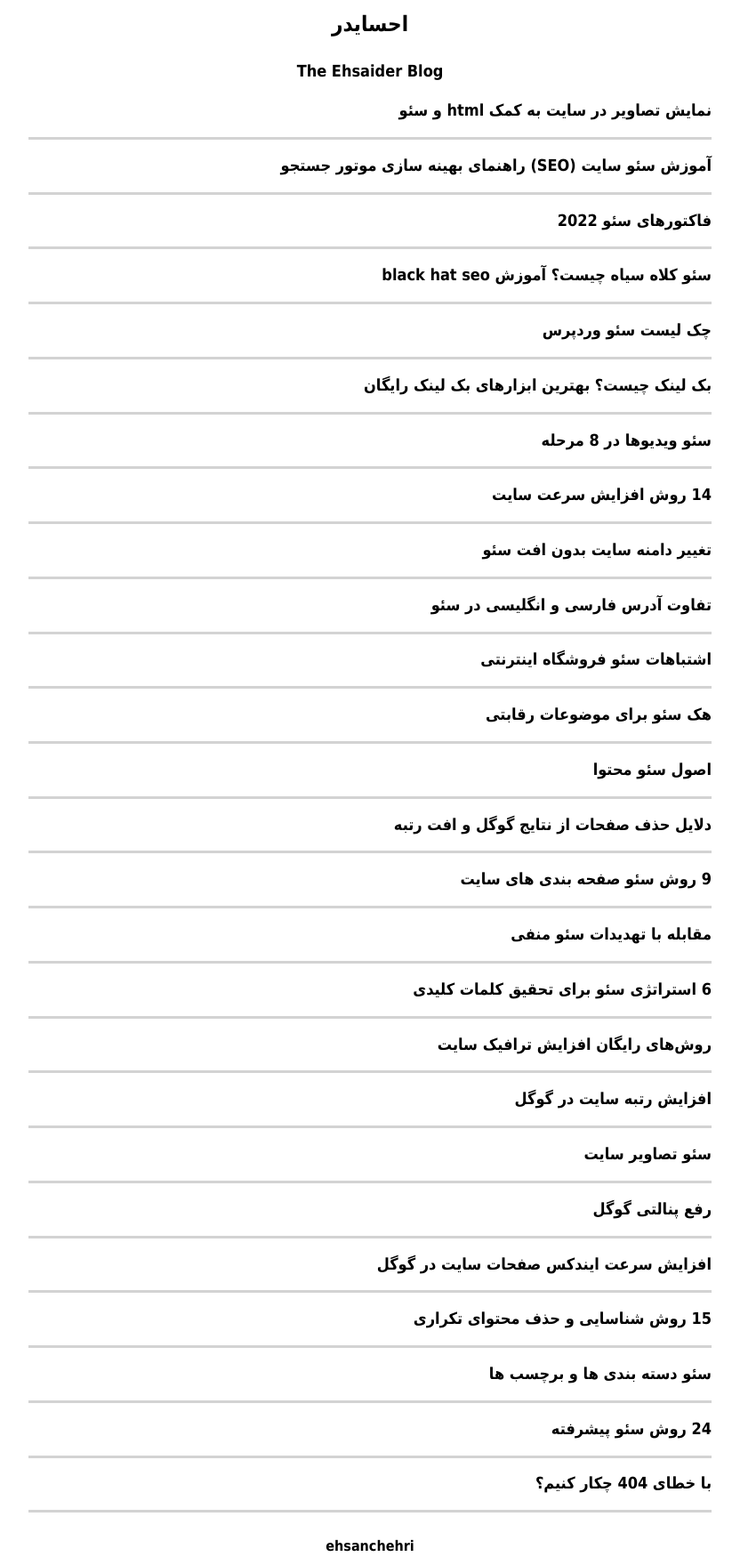
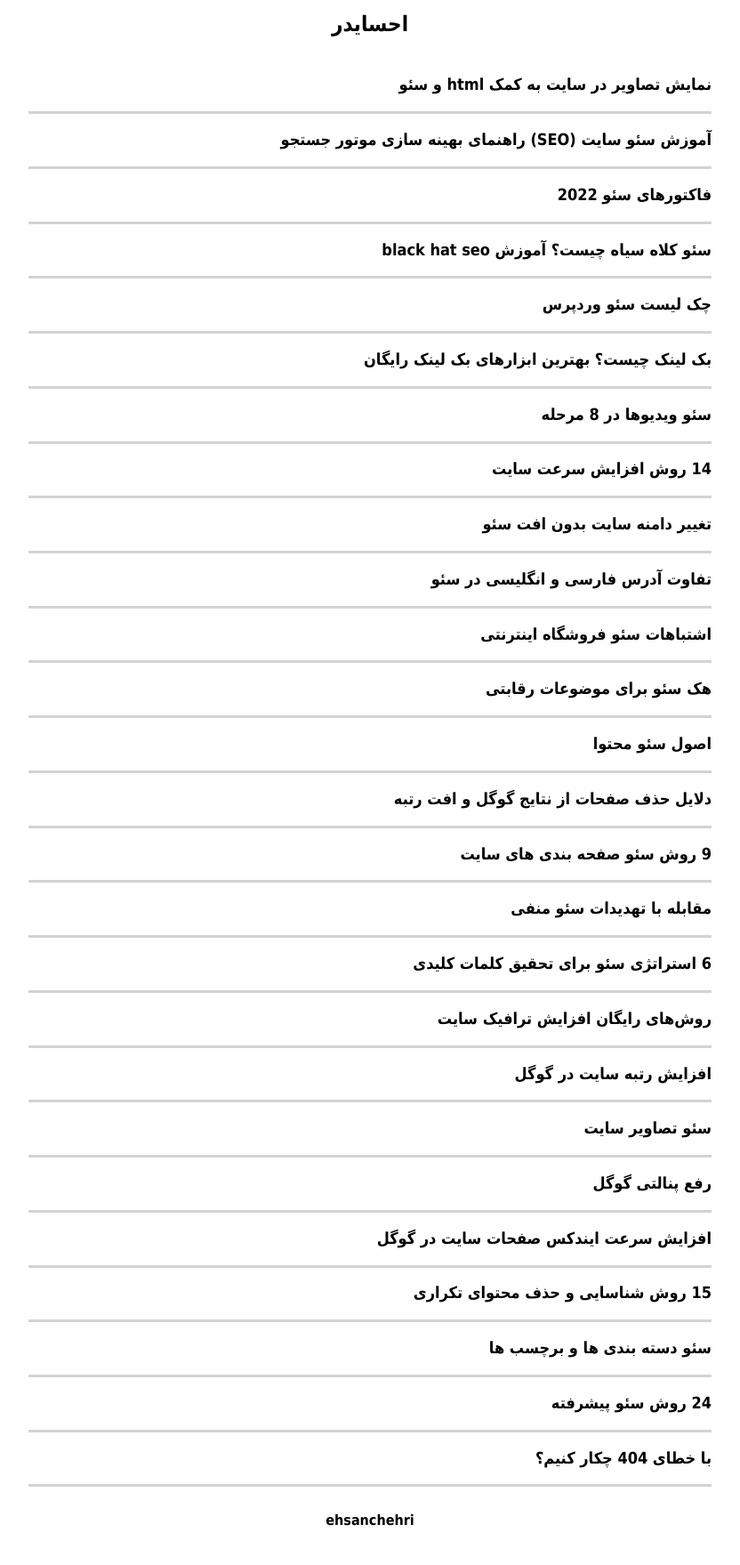
Before and after one commit to darkblog/darkblog.github.io, a Jekyll site: the page built from index.html, in a window 1280 px wide. Shown: the whole page at 89% size, without its empty margins (224-1056 px from the left). Built offline with Jekyll 4.4.1, drawn with Linux system fonts in a browser that asks for light colours; after the commit the page ends 1730 px from its top, so only the background shows below that.

Commit message:
Update index.html

```diff
--- a/index.html
+++ b/index.html
@@ -3,7 +3,6 @@
 sitemap: false
 ---
 
-<h1 class="center">The Ehsaider Blog</h1>
 {% for post in site.posts limit:100 %}
 <h2 class="post"><a href="{{ site.url }}{{ post.url }}">{{ post.title }}</a></h2>
 {% endfor %}
```
